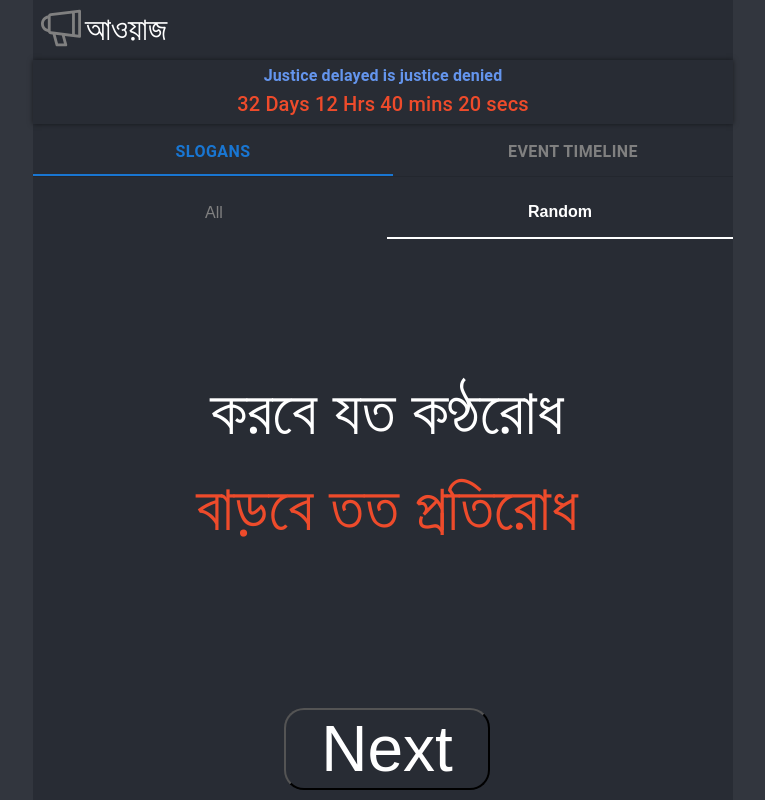
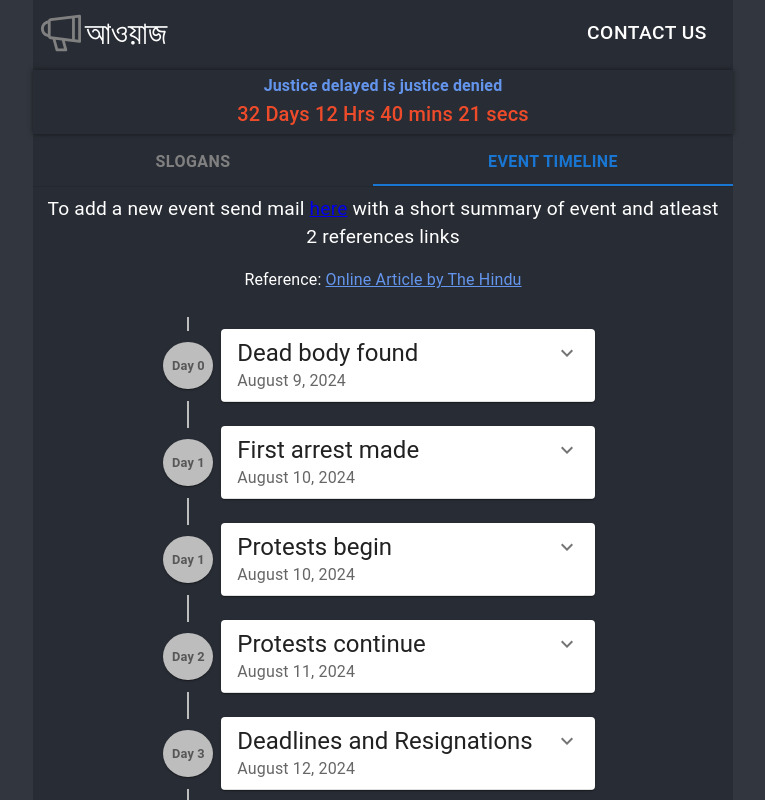
Before and after one commit to nabarunchatterjee/awaj, a React (Create React App) app: page / in a window 1280 px wide. Shown: the top 800 px of the page, without its empty margins (257-1022 px from the left). Built offline with nearby package versions, Linux system fonts and the light colour scheme.

Commit message:
event timeline

```diff
--- a/src/assets/events.js
+++ b/src/assets/events.js
@@ -257,6 +257,13 @@ const events = [
       "The government agrees to meet the protesting doctors.However, they refuse a live telecast of the procedure and allow only 15 doctors against the 30 the doctors had wanted.",
     description: "",
   },
+  {
+    title: "Impasse",
+    time: "September 13, 2024",
+    details:
+      "In a 4-page letter, the doctors seek the intervention of PM Modi and President Murmu to break the impasse",
+    description: "",
+  },
 ];
 
 export default events;
--- a/src/components/AllSlogans.jsx
+++ b/src/components/AllSlogans.jsx
@@ -1,5 +1,17 @@
+import Card from "@mui/material/Card";
+import CardContent from "@mui/material/CardContent";
+import Typography from "@mui/material/Typography";
+
 export default function AllSlogans({ sloganList }) {
   return (
+    <>
+      <Typography sx={{ fontSize: "1.5rem", py: 1 }}>
+        {" "}
+        To add a new slogan send mail{" "}
+        <a href="mailto: nabarun.chatterjee@gmail.com?subject=New Slogan for Awaj">
+          here
+        </a>{" "}
+      </Typography>
       <div
         style={{
           display: "grid",
@@ -13,24 +25,24 @@ export default function AllSlogans({ sloganList }) {
           <SloganCard key={item} item={item} />
         ))}
       </div>
+    </>
   );
 }
 
 function SloganCard({ item }) {
   return (
-    <div
-      key={item}
-      style={{
+    <Card
+      sx={{
         fontSize: "2rem",
-        borderRadius: "5px",
-        verticalAlign: "center",
-        boxShadow: "0px 1px 1px 1px rgba(255, 255, 255, 0.5)",
         display: "flex",
         alignItems: "center",
-        padding: "4px",
+        justifyContent: "center",
+        "& .MuiCardContent-root:last-child": {
+          pb: 0,
+        },
       }}
     >
-      {item}
-    </div>
+      <CardContent sx={{ p: "4px" }}>{item}</CardContent>
+    </Card>
   );
 }
--- /dev/null
+++ b/src/components/Contact.jsx
@@ -0,0 +1,24 @@
+import { useState } from "react";
+import ContactDialog from "./ContactUs";
+import Button from "@mui/material/Button";
+
+export default function ContactButton() {
+  const [open, setOpen] = useState(false);
+  return (
+    <>
+      <Button
+        style={{
+          background: "transparent",
+          color: "white",
+          borderRadius: "5px",
+          padding: "8px 18px",
+          fontSize: "1.2rem",
+        }}
+        onClick={() => setOpen(true)}
+      >
+        Contact Us
+      </Button>
+      <ContactDialog open={open} handleClose={() => setOpen(false)} />
+    </>
+  );
+}
--- a/src/components/ContactUs.jsx
+++ b/src/components/ContactUs.jsx
@@ -9,6 +9,7 @@ export default function ContactDialog({ open, handleClose }) {
         borderRadius: "10px",
         border: 0,
         background: "rgba(24,24,24,1)",
+        zIndex: 999,
       }}
     >
       <div
@@ -23,7 +24,7 @@ export default function ContactDialog({ open, handleClose }) {
           alignItems: "baseline",
         }}
       >
-        Add Slogan{" "}
+        Contact{" "}
         <button
           style={{
             width: "50px",
@@ -53,19 +54,16 @@ export default function ContactDialog({ open, handleClose }) {
       >
         <ul>
           <li>
-            Send an email{" "}
-            <a href="mailto:nabarun.chatterjeee@gmail.com?subject=New Slogan(s) for Awaj">
-              here
-            </a>{" "}
-            or,
+            <a href="mailto:nabarun.chatterjeee@gmail.com">Email</a>
           </li>
           <li>
-            Raise a pull request in the{" "}
-            <a href="https://github.com/nabarunchatterjee/awaj"> Awaj repo</a>
+            <a href="https://github.com/nabarunchatterjee/awaj">
+              {" "}
+              Awaj github repo
+            </a>
           </li>
         </ul>
       </div>
-      <hr />
     </dialog>
   );
 }
--- a/src/components/Events.jsx
+++ b/src/components/Events.jsx
@@ -15,6 +15,7 @@ import IconButton from "@mui/material/IconButton";
 import ExpandMoreIcon from "@mui/icons-material/ExpandMore";
 import { styled } from "@mui/material/styles";
 import Collapse from "@mui/material/Collapse";
+import Stack from "@mui/material/Stack";
 
 const ExpandMore = styled((props) => {
   const { expand, ...other } = props;
@@ -53,6 +54,7 @@ function Event({ event }) {
   // calculate (and subtract) whole days
   var days = Math.floor(delta / 86400);
   // console.log("event", event, days);
+
   return (
     <TimelineItem key={event.title}>
       <TimelineSeparator>
@@ -133,6 +135,24 @@ function EventCollapse({ expanded, event }) {
 
 export default function EventTimeline() {
   return (
+    <Stack direction="column" justifyContent="center" alignItems="center">
+      <Typography sx={{ fontSize: "1.2rem", p: 1 }}>
+        {" "}
+        To add a new event send mail{" "}
+        <a href="mailto: nabarun.chatterjee@gmail.com?subject=New Event for Awaj">
+          here
+        </a>{" "}
+        with a short summary of event and atleast 2 references links
+      </Typography>
+      <Typography sx={{ fontSize: "1rem", p: 1 }}>
+        Reference:{" "}
+        <a
+          href="https://www.thehindu.com/news/cities/kolkata/kolkata-doctor-rape-and-murder-case-timeline-of-events/article68625226.ece"
+          style={{ color: "cornflowerblue", textDecoration: "underline" }}
+        >
+          Online Article by The Hindu
+        </a>
+      </Typography>
       <Timeline
         sx={{
           [`& .${timelineItemClasses.root}:before`]: {
@@ -140,11 +160,13 @@ export default function EventTimeline() {
             padding: 0,
           },
           padding: "1px 2px",
+          maxWidth: "500px",
         }}
       >
         {events.map((item) => (
           <Event event={item} key={item.title} />
         ))}
       </Timeline>
+    </Stack>
   );
 }
--- a/src/components/OptionTabs.jsx
+++ b/src/components/OptionTabs.jsx
@@ -8,7 +8,7 @@ import EventTimeline from "./Events";
 import Slogan from "./Slogan";
 
 export default function OptionTabs() {
-  const [value, setValue] = useState("1");
+  const [value, setValue] = useState("2");
 
   const handleChange = (_, newValue) => {
     setValue(newValue);
@@ -45,10 +45,13 @@ export default function OptionTabs() {
             />
           </TabList>
         </Box>
-        <TabPanel value="1" sx={{ p: 1, pr: 0 }}>
+        <TabPanel value="1" sx={{ p: 1, pr: 0, pl: 0 }}>
           <Slogan />
         </TabPanel>
-        <TabPanel value="2" sx={{ p: 0 }}>
+        <TabPanel
+          value="2"
+          sx={{ p: 0, justifyContent: "center", display: "flex" }}
+        >
           <EventTimeline />
         </TabPanel>
       </TabContext>
--- a/src/components/RandomSlogan.jsx
+++ b/src/components/RandomSlogan.jsx
@@ -13,7 +13,7 @@ function Slogan({ text }) {
   const [lead, chorus] = text.split(",");
 
   return (
-    <div style={{ minHeight: "55vh" }} className="Slogan">
+    <div style={{ height: "55%" }} className="Slogan">
       <div>{lead}</div>
       <div style={{ color: "#ee4b2b" }}>{chorus}</div>
     </div>
--- a/src/components/Slogan.jsx
+++ b/src/components/Slogan.jsx
@@ -4,6 +4,10 @@ import { slogIndex } from "../helpers";
 import AllSlogans from "./AllSlogans";
 import RandomSlogan from "./RandomSlogan";
 import ModeBar from "./ModeBar";
+import Fab from "@mui/material/Fab";
+import AddIcon from "@mui/icons-material/Add";
+import Stack from "@mui/material/Stack";
+import { Typography } from "@mui/material";
 
 export default function Slogan() {
   const [sloganIndex, setSloganIndex] = useState(0);
--- a/src/components/TopBar.jsx
+++ b/src/components/TopBar.jsx
@@ -1,5 +1,5 @@
 import { ReactComponent as Logo } from "../protest-announcement-svgrepo-com.svg";
-import Contact from "./ContactUs";
+import ContactButton from "./Contact";
 export default function TopBar() {
   return (
     <header
@@ -27,7 +27,7 @@ export default function TopBar() {
         />
         আওয়াজ
       </div>
-      <Contact />
+      <ContactButton />
     </header>
   );
 }
```
Also changed, not shown: src/components/AddSlogan.jsx (deleted, +0 -16 lines). Lines whose indentation alone changed are shown as unchanged.
